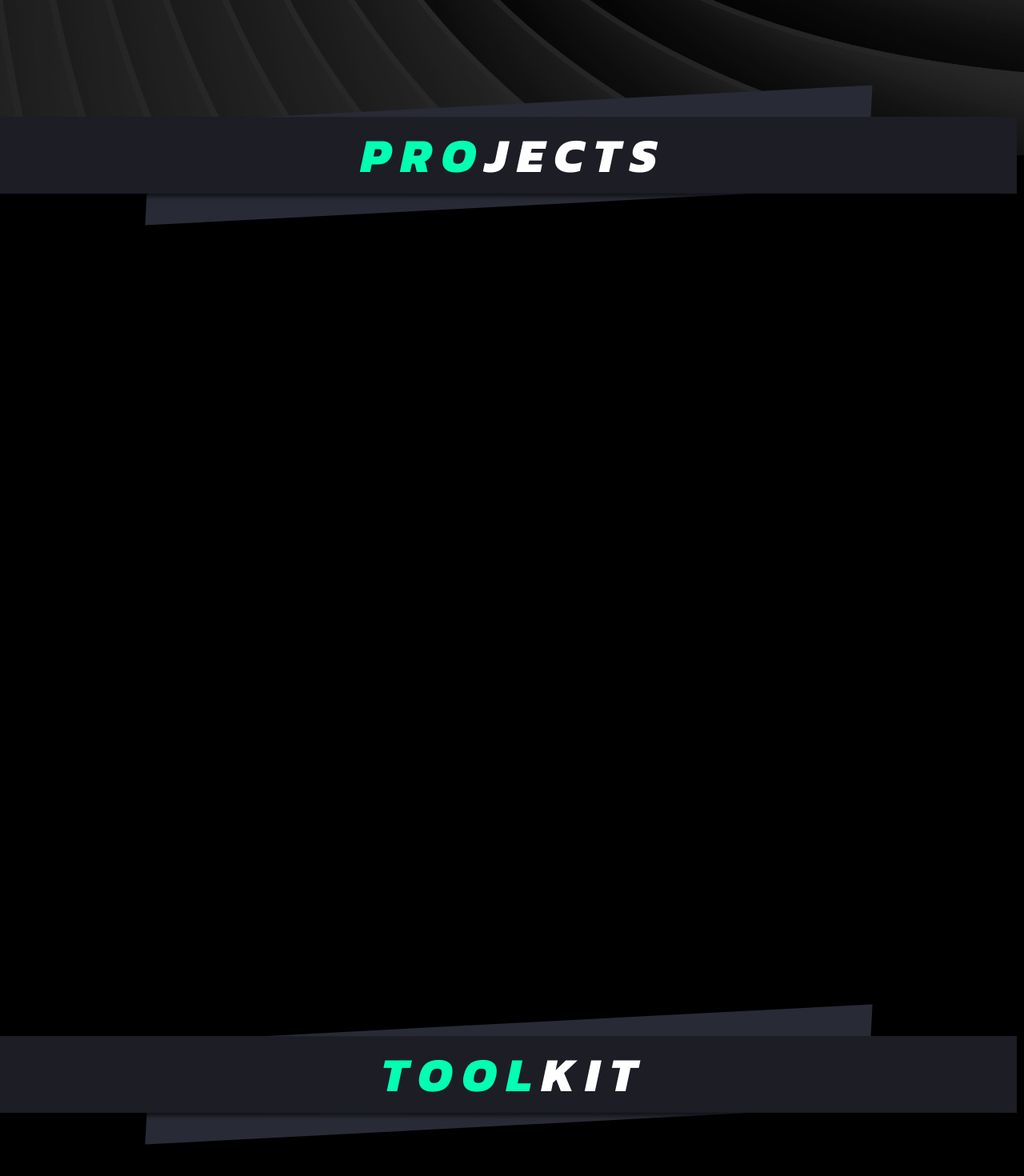
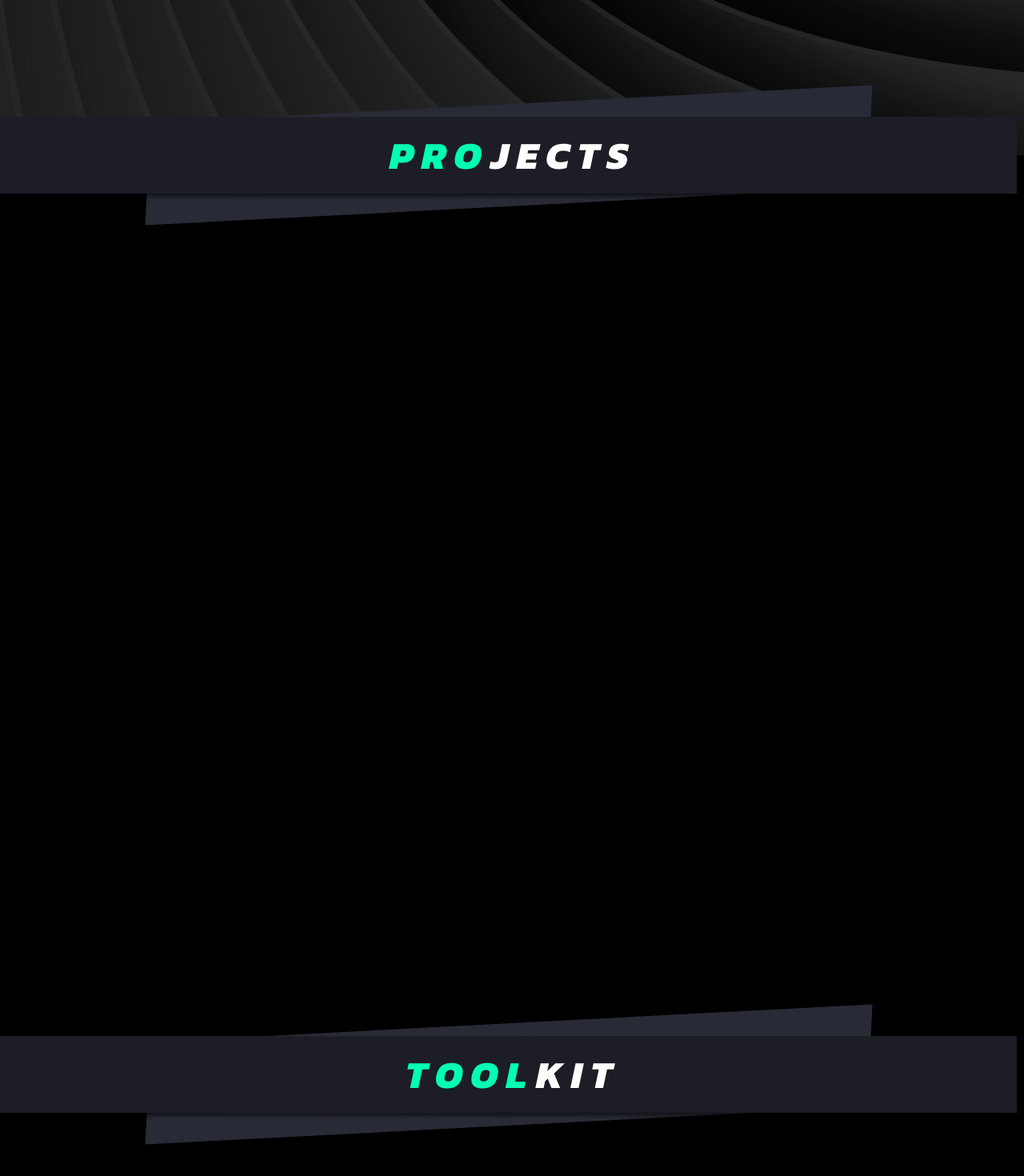
Before and after one commit to andfinsand/andrew-finsand-portfolio, a Next.js app: page / in a window 1280 px wide. Shown: the part 1390-2860 px from the top of the page at 80% size. Built offline with nearby package versions, Linux system fonts and the light colour scheme; a web font is replaced by a local one.

Commit message:
Banner text downsized.

```diff
--- a/components/ProjectsBanner.tsx
+++ b/components/ProjectsBanner.tsx
@@ -16,7 +16,7 @@ const ProjectsBanner = () => {
       </Head>
       <div className="wideBoxBG flex justify-center bg-dark h-24 -mt-12">
         <div className="wideParent flex justify-center bg-medium h-32 -skew-y-3 -skew-x-3 -mt-4 lg:wideParentBG">
-          <div className="wideBox flex justify-center bg-dark self-center h-24 font-bold text-6xl  skew-y-3 skew-x-3 p-5">
+          <div className="wideBox flex justify-center bg-dark self-center h-24 font-bold text-5xl  skew-y-3 skew-x-3 p-5">
             <div className="self-center text-seagreen font-kanit italic font-bold mr-3">P R O </div>
             <div className="self-center text-white font-kanit italic font-bold"> J E C T S</div>
           </div>
--- a/components/SkillsBanner.tsx
+++ b/components/SkillsBanner.tsx
@@ -16,7 +16,7 @@ const ProjectText = () => {
       </Head>
       <div className="wideBoxBG flex justify-center bg-dark h-24 -mt-12">
         <div className="wideParent flex justify-center bg-medium h-32 -skew-y-3 -skew-x-3 -mt-4 lg:wideParentBG">
-          <div className="wideBox flex justify-center bg-dark self-center h-24 font-bold text-6xl  skew-y-3 skew-x-3 p-5">
+          <div className="wideBox flex justify-center bg-dark self-center h-24 font-bold text-5xl  skew-y-3 skew-x-3 p-5">
             <div className="self-center text-seagreen font-kanit italic font-bold mr-3">T O O L </div>
             <div className="self-center text-white font-kanit italic font-bold"> K I T</div>
           </div>
```
